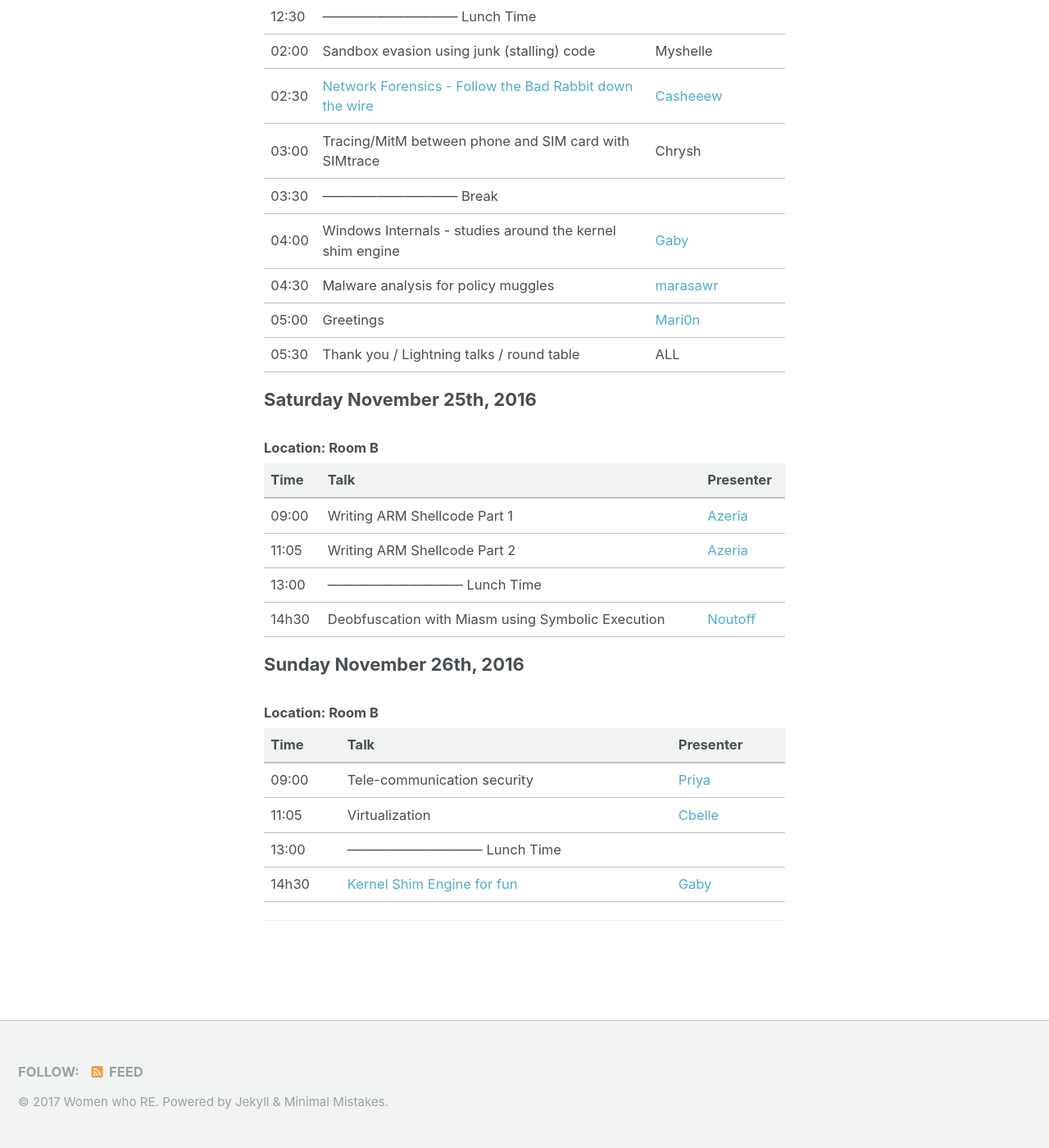
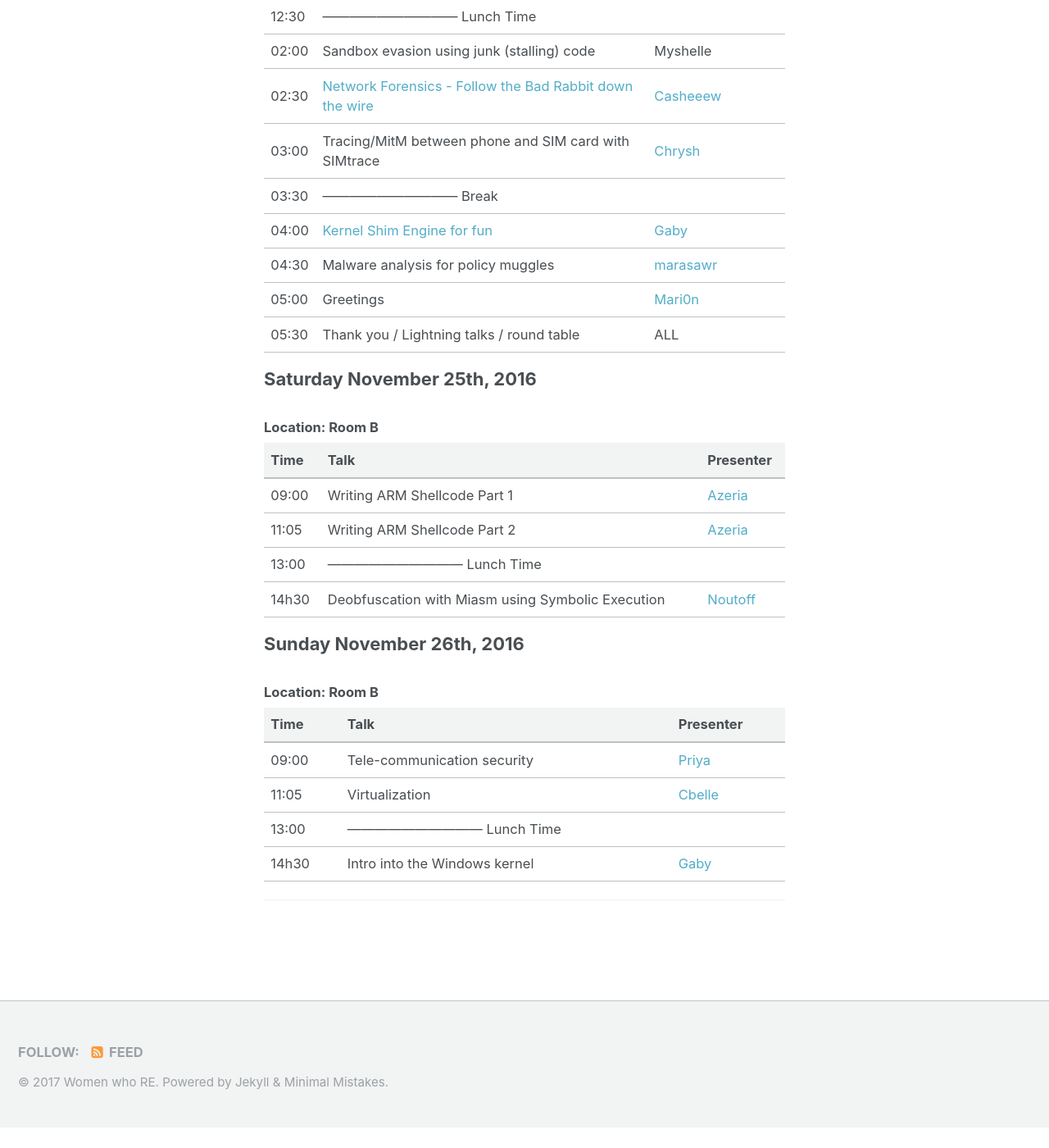
Before and after one commit to blackhoodieRE/blackhoodiere.github.io, a Jekyll site: the page built from _pages/archive.md, in a window 1280 px wide and 1400 px high, scrolled down 743 px. Shown: the whole window at 82% size. Built offline with Jekyll 4.4.1, drawn with Linux system fonts in a browser that asks for light colours; after the commit the page ends 2118 px from its top, so only the background shows below that.

Commit message:
Auto stash before merge of "master" and "origin/master"
adding Mari0n's name after her blog post + correcting the link from Gaby's talk

```diff
--- a/_pages/archive.md
+++ b/_pages/archive.md
@@ -23,9 +23,9 @@
 |12:30| ------------------------------  Lunch Time
 |02:00| Sandbox evasion using junk (stalling) code | Myshelle |
 |02:30| [Network Forensics - Follow the Bad Rabbit down the wire](/assets/archive/network_forensics_-_essy.pdf) | [Casheeew](https://twitter.com/casheeew) |
-|03:00| Tracing/MitM between phone and SIM card with SIMtrace | Chrysh |
+|03:00| Tracing/MitM between phone and SIM card with SIMtrace | [Chrysh](https://twitter.com/chrysh4) |
 |03:30| ------------------------------  Break
-|04:00| Windows Internals - studies around the kernel shim engine | [Gaby](https://twitter.com/pwissenlit) |
+|04:00| [Kernel Shim Engine for fun](/assets/archive/Kernel_Shim_Engine_for_fun_-_pwissenlit.pdf) | [Gaby](https://twitter.com/pwissenlit) |
 |04:30| Malware analysis for policy muggles | [marasawr](https://twitter.com/marasawr) |
 |05:00| Greetings | [Mari0n](https://twitter.com/pinkflawd) |
 |05:30| Thank you / Lightning talks / round table | ALL |
@@ -50,7 +50,7 @@
 |09:00| Tele-communication security | [Priya](https://twitter.com/priyachalakkal) |
 |11:05| Virtualization | [Cbelle](https://twitter.com/cbelle1234) |
 |13:00| ------------------------------  Lunch Time
-|14h30| [Kernel Shim Engine for fun](/assets/archive/Kernel_Shim_Engine_for_fun_-_pwissenlit.pdf) | [Gaby](https://twitter.com/pwissenlit) |
+|14h30| Intro into the Windows kernel | [Gaby](https://twitter.com/pwissenlit) |
 
 
 ---
```
Also changed, not shown: _posts/2017-08-29-Blackhoodie-Welcome.md (+2 -0 lines).
